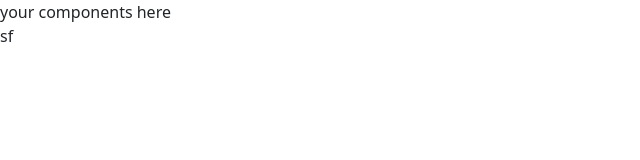
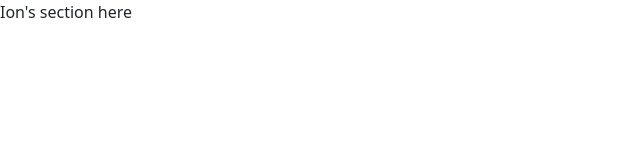
Before and after one commit to IonRC/website-react, a React (Create React App) app: page / in a window 1280 px wide. Shown: the top 160 px of the page, without its empty margins (0-640 px from the left). Built offline with nearby package versions, Linux system fonts and the light colour scheme.

Commit message:
init  project

```diff
--- a/src/App.js
+++ b/src/App.js
@@ -1,15 +1,13 @@
 import logo from './logo.svg';
 import './App.css';
 import 'bootstrap/dist/css/bootstrap.min.css';
-import SectionUs from "./components/section_ion/section-us";
+import ContainerWhyUs from "./components/container-why-us/container-why-us";
 
 function App() {
   return (
      <div>
-         your components here
-         <SectionUs />
+         <ContainerWhyUs />
      </div>
-
   );
 };
 
--- /dev/null
+++ b/src/components/container-why-us/container-why-us.js
@@ -0,0 +1,13 @@
+import React, {Component} from 'react';
+
+class ContainerWhyUs extends Component {
+    render() {
+        return (
+            <div>
+                Ion's section here
+            </div>
+        );
+    }
+}
+
+export default ContainerWhyUs;
--- /dev/null
+++ b/src/components/container-why-us/index.js
@@ -0,0 +1,2 @@
+import ContainerWhyUs from "./container-why-us";
+export default ContainerWhyUs;
```
Also changed, not shown: src/components/container-why-us/container-why-us.css (added).
